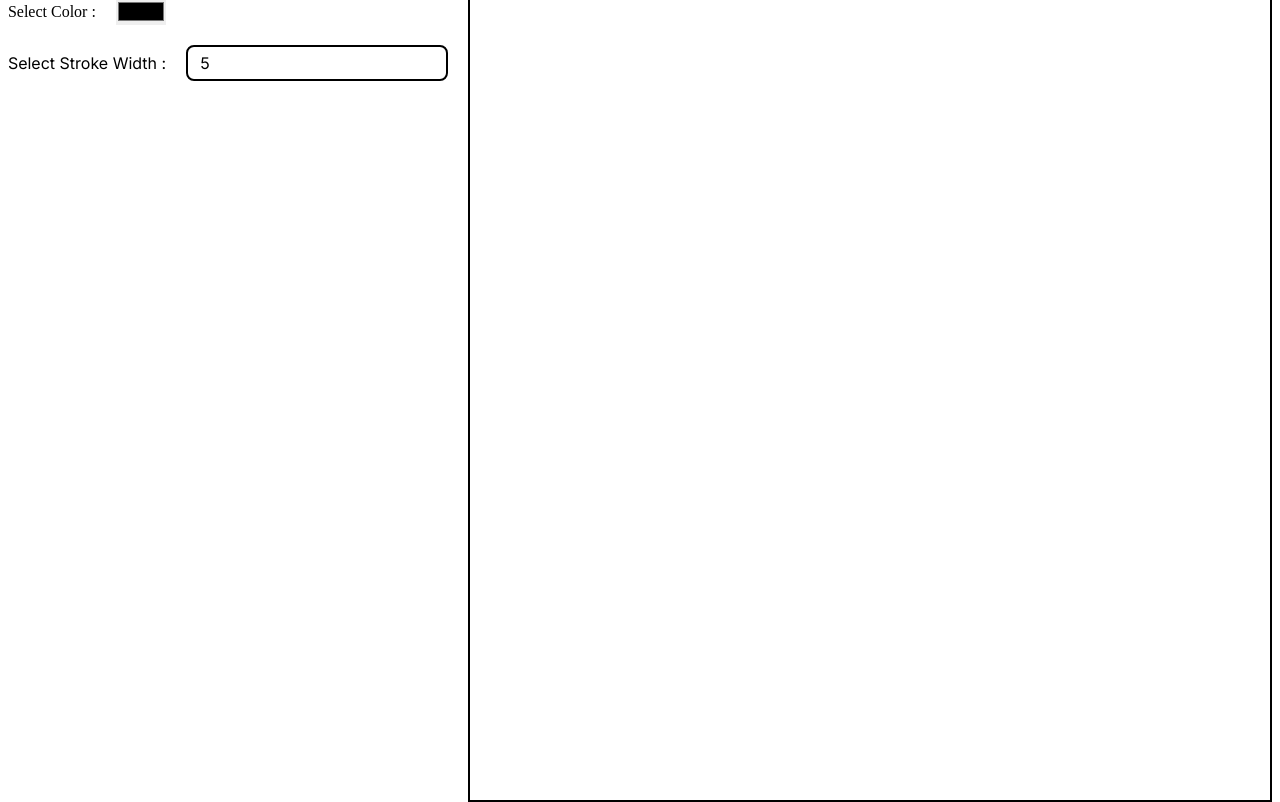
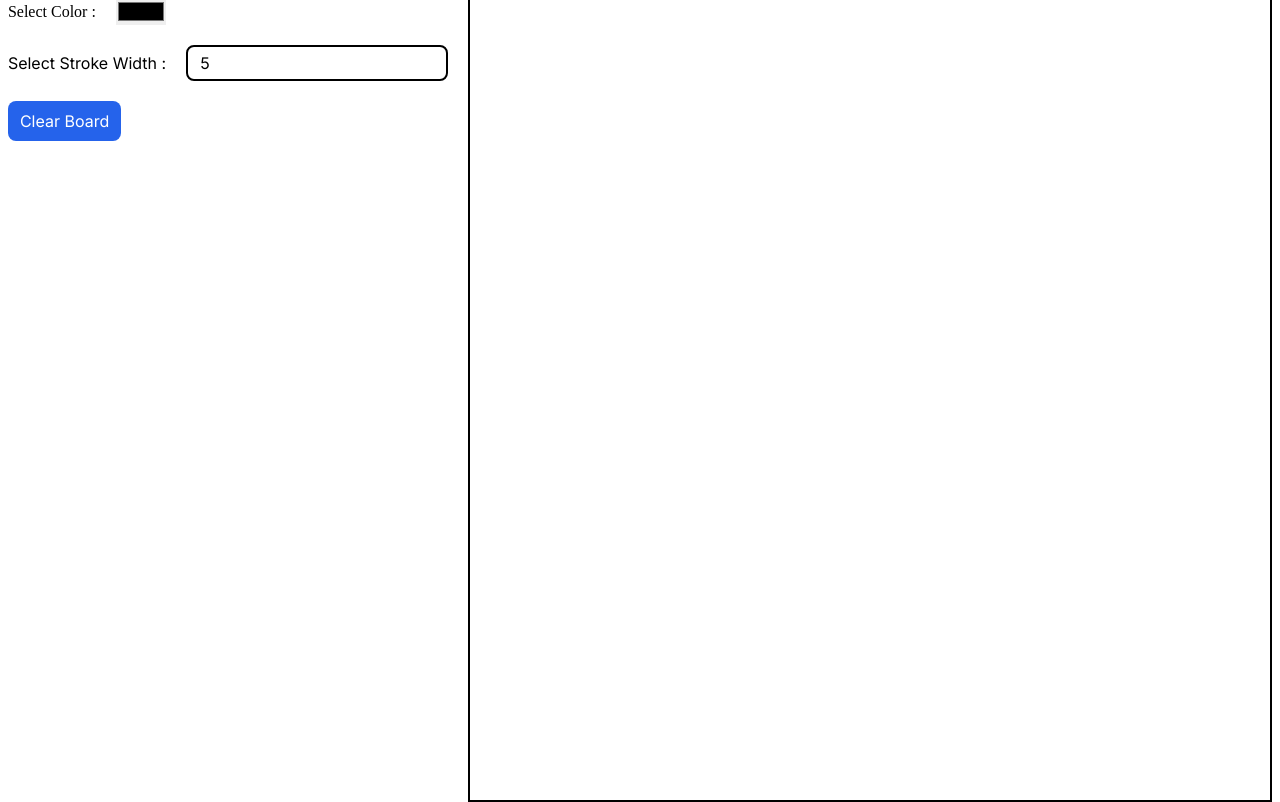
Before and after one commit to anudeep652/skribbl-clone, a Next.js app: page / in a window 1280 px wide. Built offline with nearby package versions, Linux system fonts and the light colour scheme.

Commit message:
add clear button

```diff
--- a/app/page.tsx
+++ b/app/page.tsx
@@ -4,13 +4,14 @@ import { useDraw } from "@/hooks";
 import DrawingTools from "@/components/DrawingTools";
 
 export default function Home() {
-  const canvasRef = useRef<HTMLCanvasElement>();
-  const [setStrokeColor, setStrokeWidth] = useDraw(canvasRef);
+  const canvasRef = useRef<HTMLCanvasElement>(null);
+  const [setStrokeColor, setStrokeWidth, clearBoard] = useDraw(canvasRef);
 
   return (
     <main className="flex justify-center items-center h-screen">
       <div className="flex gap-5">
         <DrawingTools
+          clearBoard={clearBoard}
           setStrokeColor={setStrokeColor}
           setStrokeWidth={setStrokeWidth}
         />
--- a/components/DrawingTools.tsx
+++ b/components/DrawingTools.tsx
@@ -3,6 +3,7 @@ import { TSetBoardTools } from "@/types";
 export default function DrawingTools({
   setStrokeColor,
   setStrokeWidth,
+  clearBoard,
 }: TSetBoardTools) {
   return (
     <div className="tools flex flex-col gap-5">
@@ -16,11 +17,20 @@ export default function DrawingTools({
       <div className="stroke-width flex gap-5 justify-center items-center">
         <label htmlFor="strokeWidth">Select Stroke Width : </label>
         <input
+          defaultValue={5}
           className="border-2 border-black outline-none px-3 py-1 rounded-lg"
           type="number"
-          value={5}
           onChange={(e) => setStrokeWidth(Number(e.target.value))}
         />
+      </div>
+
+      <div className="clear">
+        <button
+          className="bg-blue-600 text-white px-3 py-2 rounded-lg"
+          onClick={clearBoard}
+        >
+          Clear Board
+        </button>
       </div>
     </div>
   );
--- a/hooks/useDraw.tsx
+++ b/hooks/useDraw.tsx
@@ -7,10 +7,11 @@ import {
 } from "react";
 
 export default function useDraw(
-  canvasRef: MutableRefObject<HTMLCanvasElement | undefined>
+  canvasRef: MutableRefObject<HTMLCanvasElement | null>
 ): [
   setStrokeColor: Dispatch<SetStateAction<string>>,
-  setStrokeWidth: Dispatch<SetStateAction<number>>
+  setStrokeWidth: Dispatch<SetStateAction<number>>,
+  clearBoard: () => void
 ] {
   const [shouldDraw, setShouldDraw] = useState(false);
   const [strokeWidth, setStrokeWidth] = useState(5);
@@ -26,6 +27,11 @@ export default function useDraw(
     console.log(shouldDraw);
     console.log(e.clientX, e.clientY);
     if (!ctx) return;
+  };
+
+  const clearBoard = () => {
+    if (!ctx) return;
+    ctx.clearRect(0, 0, ctx.canvas.width, ctx.canvas.height);
   };
 
   const draw = (e: MouseEvent) => {
@@ -59,5 +65,5 @@ export default function useDraw(
       window.removeEventListener("mouseup", handleMouseUp);
     };
   }, [shouldDraw]);
-  return [setStrokeColor, setStrokeWidth];
+  return [setStrokeColor, setStrokeWidth, clearBoard];
 }
--- a/types/board.ts
+++ b/types/board.ts
@@ -3,4 +3,5 @@ import { Dispatch, SetStateAction } from "react";
 export type TSetBoardTools = {
   setStrokeColor: Dispatch<SetStateAction<string>>;
   setStrokeWidth: Dispatch<SetStateAction<number>>;
+  clearBoard: () => void;
 };
```
